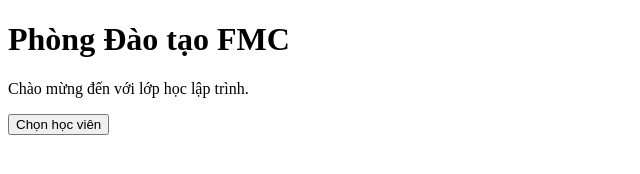
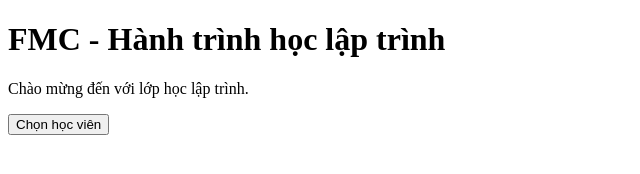
Before and after one commit to trunghoang9102002-create/fmc-learning-lab, a plain HTML site: page index.html in a window 1280 px wide. Shown: the whole page, without its empty margins (0-640 px from the left). Drawn offline with Linux system fonts and the light colour scheme.

Commit message:
Update FMC page heading

```diff
--- a/index.html
+++ b/index.html
@@ -5,7 +5,7 @@
   <title>FMC Learning Lab</title>
 </head>
 <body>
-  <h1>Phòng Đào tạo FMC</h1>
+  <h1>FMC - Hành trình học lập trình</h1>
   <p>Chào mừng đến với lớp học lập trình.</p>
   <button>Chọn học viên</button>
 </body>
```
